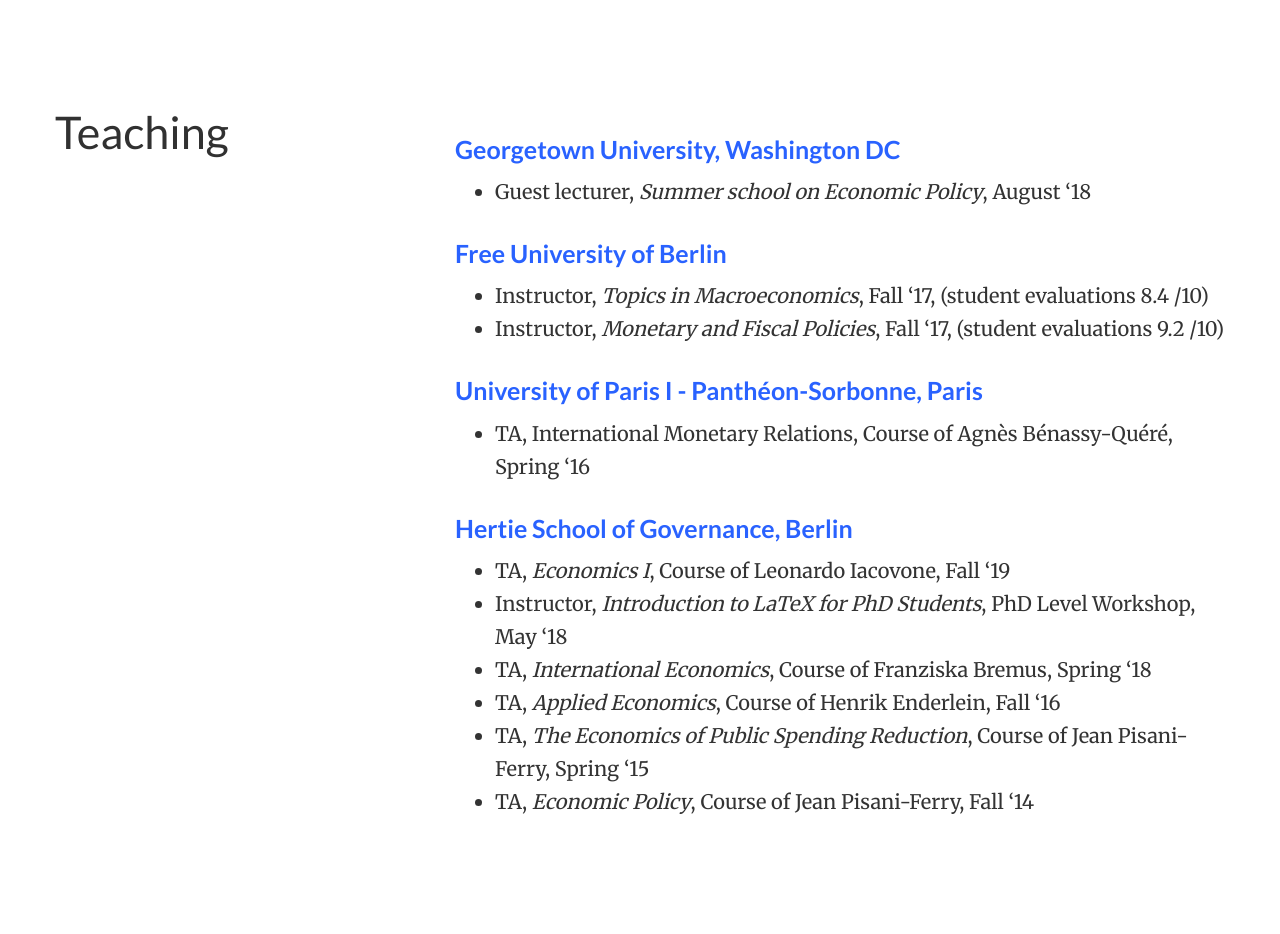
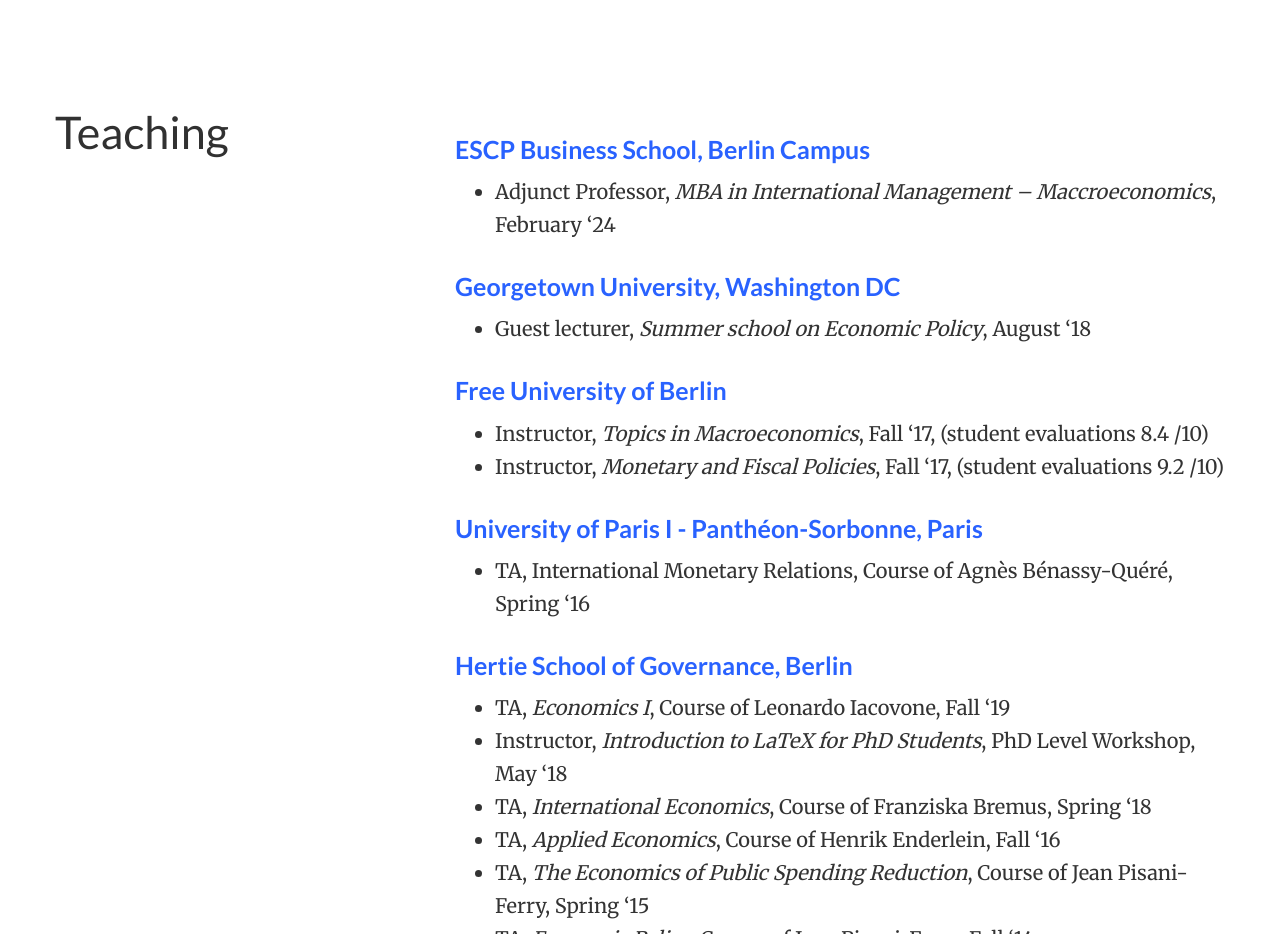
Before and after one commit to paulberenberg/paulberenberg.github.io, a plain HTML site: page index.html in a window 1280 px wide. Shown: the part 4180-5114 px from the top of the page. Drawn offline with nearby package versions, Linux system fonts and the light colour scheme; a script that the page names is missing; some icons are missing.

Commit message:
course added

```diff
--- a/index.html
+++ b/index.html
@@ -2128,7 +2128,11 @@
 
     </div>
     <div class="col-12 col-lg-8">
-      <h3 id="georgetown-university-washington-dchttpsscsgeorgetownedu"><a href="https://scs.georgetown.edu/">Georgetown University, Washington DC</a></h3>
+      <h3 id="escp-business-school-berlin-campushttpsescpeu"><a href="https://escp.eu/">ESCP Business School, Berlin Campus</a></h3>
+<ul>
+<li>Adjunct Professor, <em>MBA in International Management – Maccroeconomics</em>, February ‘24</li>
+</ul>
+<h3 id="georgetown-university-washington-dchttpsscsgeorgetownedu"><a href="https://scs.georgetown.edu/">Georgetown University, Washington DC</a></h3>
 <ul>
 <li>Guest lecturer, <em>Summer school on Economic Policy</em>, August ‘18</li>
 </ul>
```
